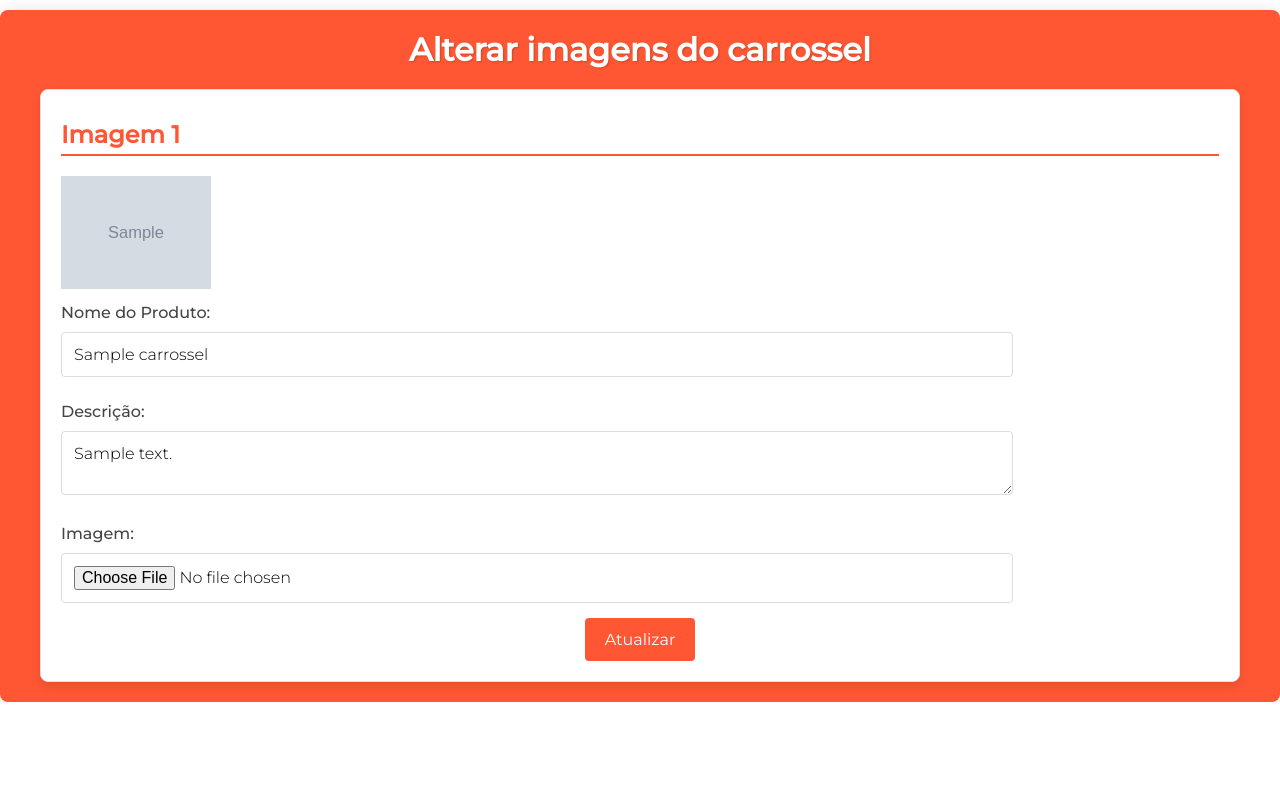
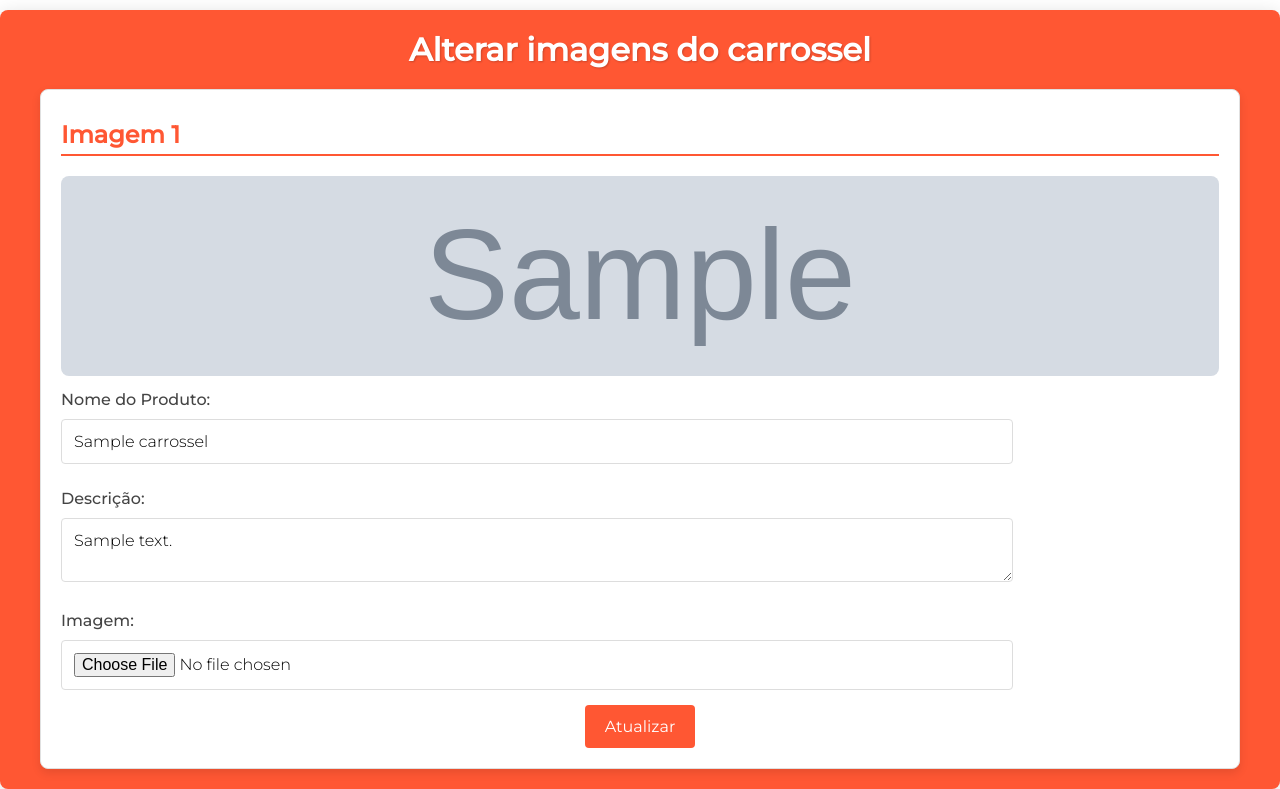
Before and after one commit to Denilsonsalazar-br/Serv-Cuscuz, a PHP site: page /carrosselHome.php in a window 1280 px wide. Shown: the part 184-973 px from the top of the page. Before the commit the page ends 886 px from the top, so only its background shows below. Run offline with PHP 8.4, Linux system fonts and the light colour scheme; tables that the repository leaves empty or names only in its code hold one stand-in row (values such as "Sample post"); grey boxes marked "Sample" are stand-in pictures.

Commit message:
Atualização 03/11 13:51
Adicionei o caminho relativo na pagina carrosselHome, para que o admin possa ver qual a imagem está no carrossel

```diff
--- a/Serv+Cuscuz/assets/css/carrossel/carrosselEdit.css
+++ b/Serv+Cuscuz/assets/css/carrossel/carrosselEdit.css
@@ -21,10 +21,16 @@
     flex: 1 1 calc(30% - 15px); /* Tenta ocupar 30% da largura do container, subtraindo 15px para margem */
     padding: 20px; /* Espaçamento interno do formulário */
     border: 1px solid #e0e0e0; /* Borda mais suave */
-    border-radius: 8px; /* Bordas arredondadas */
-    background-color: #ffffff; /* Fundo branco para destaque */
+    border-radius: 8px;
+    background-color: #ffffff;
     box-shadow: 0 4px 10px rgba(0, 0, 0, 0.1); /* Sombra suave */
     transition: transform 0.2s; /* Efeito de transição suave */
+}
+.imgAtualCarrossel img{
+    border-radius: 8px;
+    width: 100%;
+    height: 200px;
+    border-color: 1px solid #000000;
 }
 
 .carrossel-edit-form:hover {
@@ -32,8 +38,8 @@
 }
 main h1 {
     font-size: 2em; /* Aumenta o tamanho da fonte */
-    color: #ffffff; /* Cor vibrante */
-    text-align: center; /* Centraliza o título */
+    color: #ffffff;
+    text-align: center;
     margin-bottom: 20px; /* Espaço abaixo do título */
     text-shadow: 1px 1px 2px rgba(0, 0, 0, 0.2); /* Sombra sutil para dar profundidade */
     font-family: 'Montserrat', sans-serif; /* Fonte mais moderna */
--- a/Serv+Cuscuz/controller/carrossel/atualizarCarrosselHome.php
+++ b/Serv+Cuscuz/controller/carrossel/atualizarCarrosselHome.php
@@ -15,12 +15,12 @@
     if ($controller->atualizarItem($id, $titulo, $descricao, $imagem)) {
         $_SESSION['msg'] = [
             'tipo' => 'sucesso',
-            'mensagem' => 'Item atualizado com sucesso!'
+            'mensagem' => 'Produto atualizado com sucesso!'
         ];
     } else {
         $_SESSION['msg'] = [
             'tipo' => 'erro',
-            'mensagem' => 'Falha ao atualizar o item.'
+            'mensagem' => 'Falha ao atualizar o produto.'
         ];
     }
 
--- a/Serv+Cuscuz/view/admin/carrosselHome.php
+++ b/Serv+Cuscuz/view/admin/carrosselHome.php
@@ -68,8 +68,10 @@
 
                         <h3>Imagem <?php echo $index + 1; ?></h3>
 
-                        <!--imagem atual-->
-                        <img src="<?php echo htmlspecialchars($item->getImagemUrl()); ?>" alt="Imagem atual" style="width: 150px; height: auto;">
+                        <div class="imgAtualCarrossel">
+                            <!--imagem atual-->
+                            <img src="<?php echo htmlspecialchars('../../assets/img/' . basename($item->getImagemUrl())); ?>" alt="Imagem atual">
+                        </div>
 
                         <label for="titulo-<?php echo $item->getId(); ?>">Nome do Produto:</label>
                         <input type="text" id="titulo-<?php echo $item->getId(); ?>" name="titulo" value="<?php echo htmlspecialchars($item->getTitulo()); ?>" required>
```
